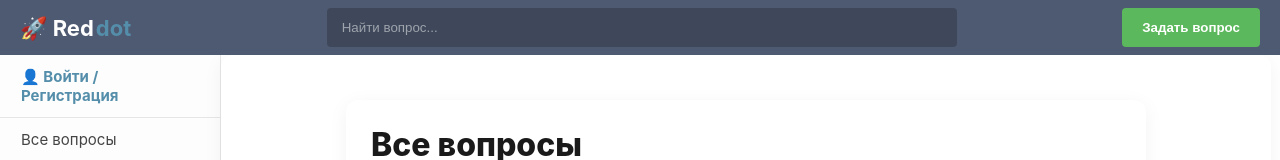
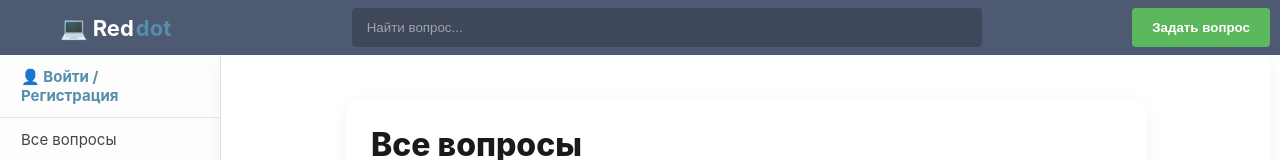
Before and after one commit to Bakhtiyaaar/reddot, a React (Vite) app: page / in a window 1280 px wide. Shown: the top 160 px of the page. Built offline with nearby package versions, Linux system fonts and the light colour scheme; no server answers.

Commit message:
Решил переделать логотип

```diff
--- a/src/App.css
+++ b/src/App.css
@@ -32,7 +32,7 @@ body {
   display: flex;
   align-items: center;
   justify-content: space-between;
-  padding: 0 20px;
+  padding: 0 10px 0 60px;
   position: sticky;
   top: 0;
   z-index: 100;
--- a/src/components/Navbar.jsx
+++ b/src/components/Navbar.jsx
@@ -19,7 +19,7 @@ const Navbar = () => {
     <header className="header">
       <div className="header-left">
         <Link to="/" className="logo">
-          🚀 Red<span>dot</span>
+          💻 Red<span>dot</span>
         </Link>
       </div>
 
```
